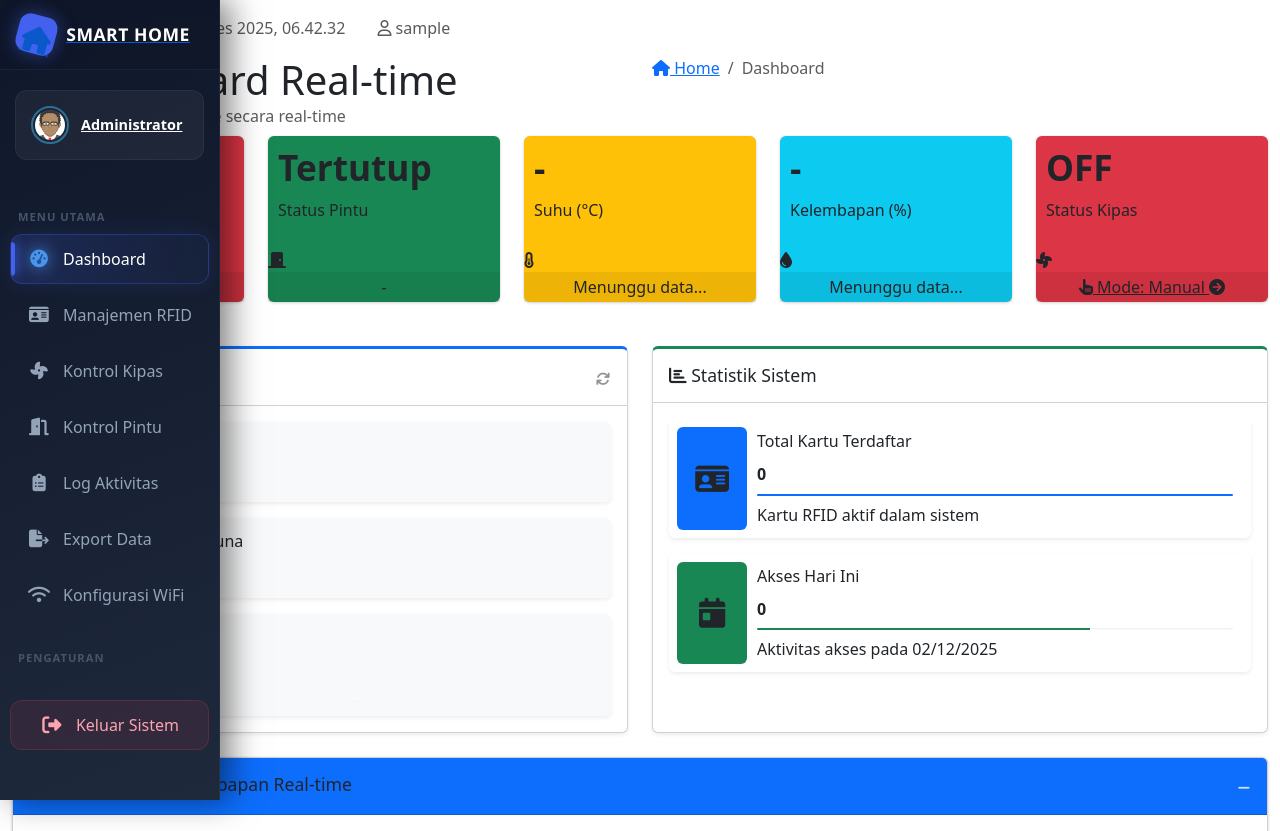
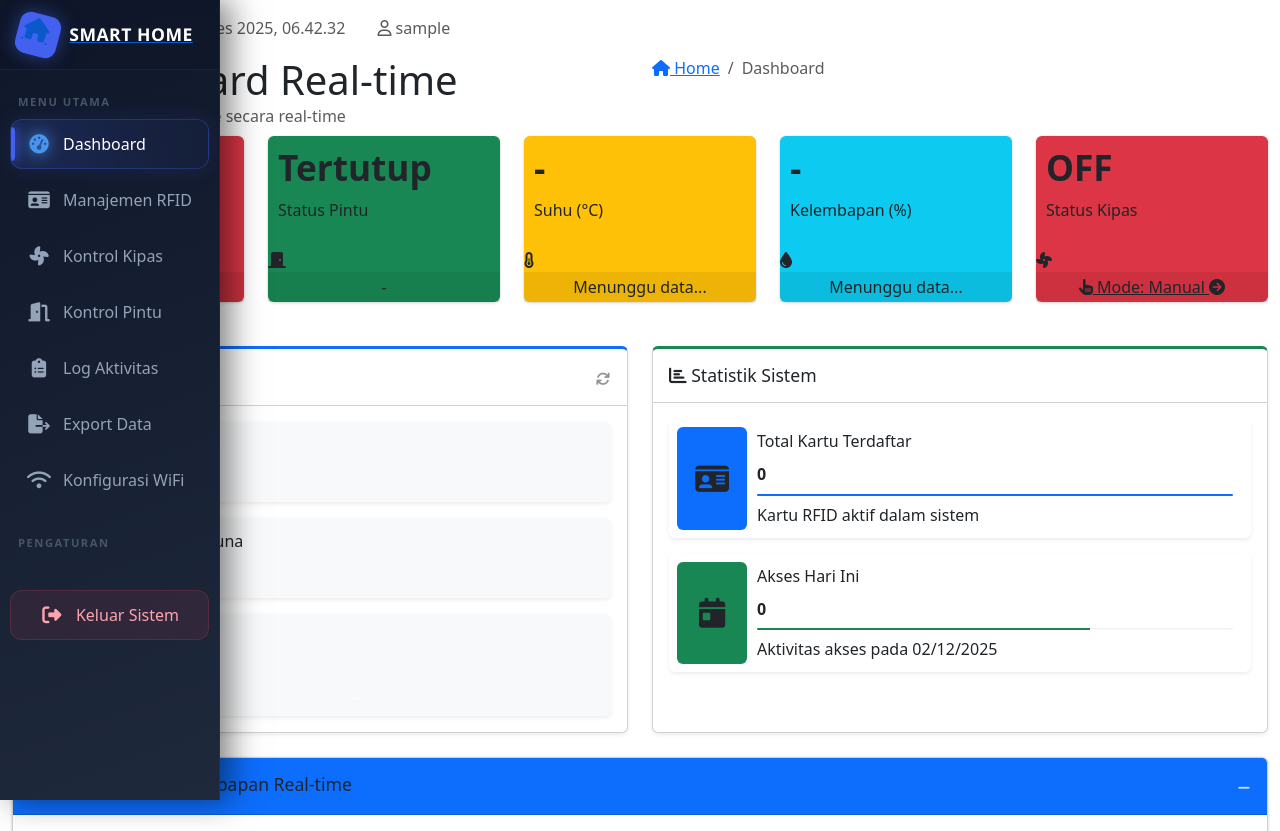
Before and after one commit to wildan-se/smarthome, a PHP site: page / in a window 1280 px wide. Shown: the top 831 px of the page. Run offline with PHP 8.4, Linux system fonts and the light colour scheme; the visitor is signed in with stand-in values (Sample User, id 1); data that the repository does not hold is empty; some libraries are stand-ins or nearby versions.

Commit message:
style: Refactor sidebar layout and improve UI elements for consistency

```diff
--- a/components/layout/sidebar.php
+++ b/components/layout/sidebar.php
@@ -19,37 +19,30 @@ function renderSidebar($activePage = '')
   <aside class="main-sidebar elevation-4">
     <!-- Brand Logo -->
     <a href="index.php" class="brand-link">
-      <img src="" alt="Logo" class="brand-image" style="width:35px;height:35px;box-shadow:0 0 15px rgba(56,189,248,0.4);border-radius:50%;margin-right:12px;vertical-align:middle;" onerror="this.style.display='none';this.nextElementSibling.style.display='inline-block';">
+      <img src="" alt="Logo" class="brand-image" style="width:32px;height:32px;" onerror="this.style.display='none';this.nextElementSibling.style.display='inline-block';">
       <!-- Fallback Icon -->
-      <i class="fas fa-solid fa-house brand-image" style="display:none;font-size:1.5rem;line-height:35px;text-align:center;width:35px;height:35px;margin-right:12px;vertical-align:middle;"></i>
-      <span class="brand-text font-weight-bold" style="color:#fff;font-weight:700;font-size:1.1rem;">SMART HOME</span>
+      <i class="fas fa-solid fa-house brand-image" style="display:none;font-size:1.3rem;"></i>
+      <span class="brand-text font-weight-bold">SMART HOME</span>
     </a>
 
     <div class="sidebar">
-      <!-- User Panel -->
-      <div class="user-panel" style="background:rgba(255,255,255,0.05);border:1px solid rgba(255,255,255,0.05);border-radius:12px;padding:12px;margin:15px 5px 25px 5px;display:flex;align-items:center;">
-        <img src="assets/img/avatar.png" class="img-circle elevation-2" alt="User Image" style="width:38px;height:38px;border:2px solid rgba(56,189,248,0.5);" onerror="this.src='/assets/img/lil.jpg';">
-        <div class="info text-white" style="padding-left:12px;">
-          <a href="#" class="d-block" style="color:#e2e8f0;font-weight:600;font-size:0.9rem;">Administrator</a>
 
-        </div>
-      </div>
 
       <!-- Navigation Menu -->
-      <nav class="mt-2">
+      <nav style="margin-top: 0 !important;">
         <ul class="nav nav-pills nav-sidebar flex-column" data-widget="treeview" role="menu" data-accordion="false">
-          <li class="nav-header" style="padding:1.5rem 1rem 0.5rem 0.5rem;font-size:0.7rem;font-weight:800;color:#475569;text-transform:uppercase;letter-spacing:1px;">MENU UTAMA</li>
+          <li class="nav-header">MENU UTAMA</li>
           <?php foreach ($menuItems as $key => $item): ?>
             <li class="nav-item">
               <a href="<?= htmlspecialchars($item['url']) ?>" class="nav-link <?= $activePage === $key ? 'active' : '' ?>">
-                <i class="nav-icon fas fa-<?= htmlspecialchars($item['icon']) ?>" style="width:24px;font-size:1.1rem;text-align:center;margin-right:12px;"></i>
+                <i class="nav-icon fas fa-<?= htmlspecialchars($item['icon']) ?>"></i>
                 <p><?= htmlspecialchars($item['text']) ?></p>
               </a>
             </li>
           <?php endforeach; ?>
-          <li class="nav-header" style="padding:1.5rem 1rem 0.5rem 0.5rem;font-size:0.7rem;font-weight:800;color:#475569;text-transform:uppercase;letter-spacing:1px;">PENGATURAN</li>
+          <li class="nav-header">PENGATURAN</li>
           <li class="nav-item">
-            <a href="logout.php" class="nav-link bg-danger-soft" style="margin-top:25px;background:rgba(239,68,68,0.1);color:#fca5a5;border:1px solid rgba(239,68,68,0.2);justify-content:center;">
+            <a href="logout.php" class="nav-link bg-danger-soft">
               <i class="nav-icon fas fa-sign-out-alt"></i>
               <p>Keluar Sistem</p>
             </a>
```
